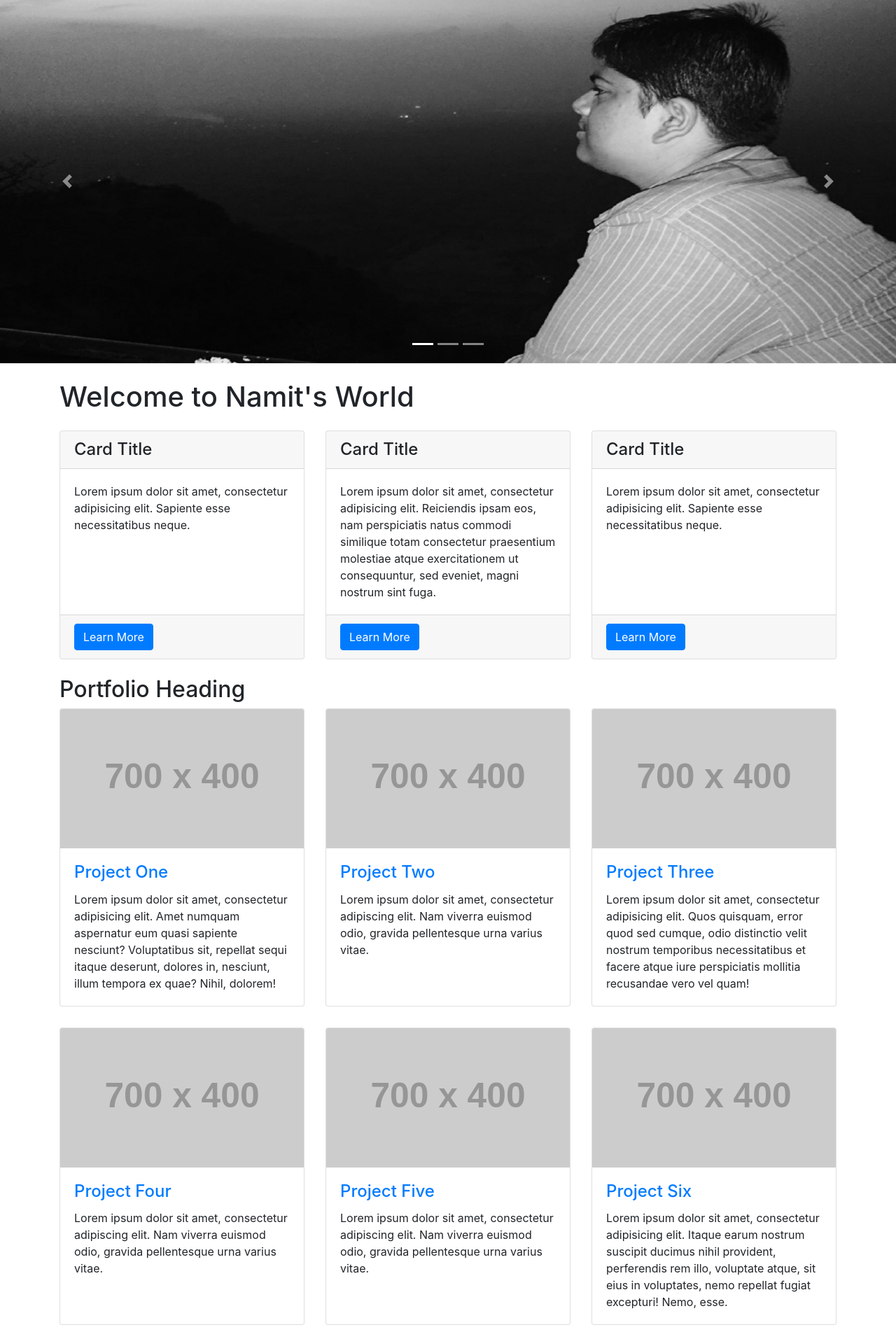
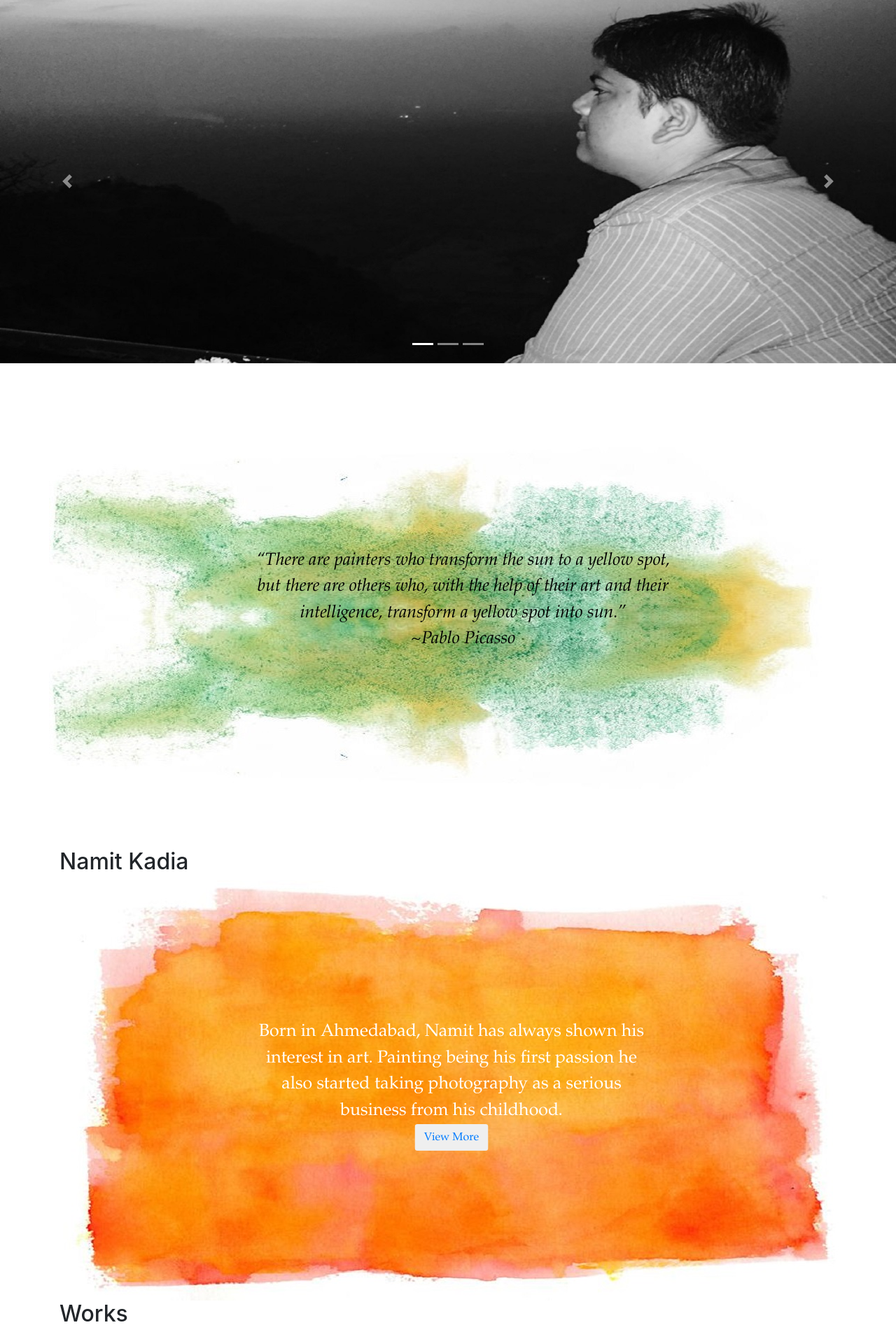
Before and after one commit to pratik-gajjar-13988/artnamitkadia, a PHP site: page / in a window 1280 px wide. Shown: the part 57-1960 px from the top of the page at 70% size. Run offline with PHP 8.4, Linux system fonts and the light colour scheme; data comes from the database, SQL or seed files in the repository; grey boxes labelled with a size stand in for pictures from a placeholder-image service; some libraries are stand-ins or nearby versions.

Commit message:
updated project

```diff
--- a/Admin/conn.php
+++ b/Admin/conn.php
@@ -1,5 +1,5 @@
 <?php
-	$link=mysqli_connect("localhost","root","","namit_art_gallery");
+	$link=mysqli_connect("localhost","root","","art_gallery");
 	if(mysqli_connect_error())
 	{
 		echo "Connection error".mysqli_connect_error();
--- a/css/style.css
+++ b/css/style.css
@@ -50,4 +50,34 @@ img.emptycart {
   width:100px;
   opacity: 0.3;
 }
-td.spaced {margin-left: 200px;}
+
+.imgcontainer {
+  display: block;
+  position: relative;
+  text-align: center;
+  color: white;
+
+}
+.centered {
+  position: absolute;
+  top: 50%;
+  left: 50%;
+  transform: translate(-50%, -50%);
+  font-size: 25px;
+  font-family:Palatino, URW Palladio L, serif;
+  color: #000;
+  text-decoration: none;
+  font-style: italic;
+}
+
+.centeredabout {
+  position: absolute;
+  top: 50%;
+  left: 50%;
+  transform: translate(-50%, -50%);
+  font-size: 25px;
+  font-family:Palatino, URW Palladio L, serif;
+  color: #fff;
+  text-decoration: none;
+
+}
--- a/index.php
+++ b/index.php
@@ -9,156 +9,65 @@
     <!-- Page Content -->
     <div class="container">
 
-      <h1 class="my-4">Welcome to Namit's World</h1>
+
 
       <!-- Marketing Icons Section -->
       <div class="row">
-        <div class="col-lg-4 mb-4">
-          <div class="card h-100">
-            <h4 class="card-header">Card Title</h4>
-            <div class="card-body">
-              <p class="card-text">Lorem ipsum dolor sit amet, consectetur adipisicing elit. Sapiente esse necessitatibus neque.</p>
-            </div>
-            <div class="card-footer">
-              <a href="#" class="btn btn-primary">Learn More</a>
+          <div class="imgcontainer">
+              <img src="images/home_img.jpg" alt="Snow" >
+              <div class="centered">“There are painters who transform the sun to a yellow spot, but there are others who, with the help of their art and their intelligence, transform a yellow spot into sun.” <p>~Pablo Picasso</p></div>
          </div>
     </div>
-        </div>
-        <div class="col-lg-4 mb-4">
-          <div class="card h-100">
-            <h4 class="card-header">Card Title</h4>
-            <div class="card-body">
-              <p class="card-text">Lorem ipsum dolor sit amet, consectetur adipisicing elit. Reiciendis ipsam eos, nam perspiciatis natus commodi similique totam consectetur praesentium molestiae atque exercitationem ut consequuntur, sed eveniet, magni nostrum sint fuga.</p>
-            </div>
-            <div class="card-footer">
-              <a href="#" class="btn btn-primary">Learn More</a>
-            </div>
-          </div>
-        </div>
-        <div class="col-lg-4 mb-4">
-          <div class="card h-100">
-            <h4 class="card-header">Card Title</h4>
-            <div class="card-body">
-              <p class="card-text">Lorem ipsum dolor sit amet, consectetur adipisicing elit. Sapiente esse necessitatibus neque.</p>
-            </div>
-            <div class="card-footer">
-              <a href="#" class="btn btn-primary">Learn More</a>
-            </div>
-          </div>
+    <h2>Namit Kadia</h2>
+    <div class="row">
+          <div class="imgcontainer">
+              <img src="images/home_about1.jpg" alt="Snow" >
+              <div class="centeredabout">Born in Ahmedabad, Namit has always shown his interest in art. Painting being his first passion he also started taking photography as a serious business from his childhood.<p><button class="btn"><a href="about.php">View More</a></button></p></div>
+
          </div>
     </div>
       <!-- /.row -->
 
       <!-- Portfolio Section -->
-      <h2>Portfolio Heading</h2>
+      <h2>Works</h2>
 
        <div class="row">
-        <div class="col-lg-4 col-sm-6 portfolio-item">
-          <div class="card h-100">
-            <a href="#"><img class="card-img-top" src="http://placehold.it/700x400" alt=""></a>
-            <div class="card-body">
-              <h4 class="card-title">
-                <a href="#">Project One</a>
-              </h4>
-              <p class="card-text">Lorem ipsum dolor sit amet, consectetur adipisicing elit. Amet numquam aspernatur eum quasi sapiente nesciunt? Voluptatibus sit, repellat sequi itaque deserunt, dolores in, nesciunt, illum tempora ex quae? Nihil, dolorem!</p>
-            </div>
-          </div>
-        </div>
-        <div class="col-lg-4 col-sm-6 portfolio-item">
-          <div class="card h-100">
-            <a href="#"><img class="card-img-top" src="http://placehold.it/700x400" alt=""></a>
-            <div class="card-body">
-              <h4 class="card-title">
-                <a href="#">Project Two</a>
-              </h4>
-              <p class="card-text">Lorem ipsum dolor sit amet, consectetur adipiscing elit. Nam viverra euismod odio, gravida pellentesque urna varius vitae.</p>
-            </div>
-          </div>
-        </div>
-        <div class="col-lg-4 col-sm-6 portfolio-item">
-          <div class="card h-100">
-            <a href="#"><img class="card-img-top" src="http://placehold.it/700x400" alt=""></a>
-            <div class="card-body">
-              <h4 class="card-title">
-                <a href="#">Project Three</a>
-              </h4>
-              <p class="card-text">Lorem ipsum dolor sit amet, consectetur adipisicing elit. Quos quisquam, error quod sed cumque, odio distinctio velit nostrum temporibus necessitatibus et facere atque iure perspiciatis mollitia recusandae vero vel quam!</p>
-            </div>
-          </div>
-        </div>
-        <div class="col-lg-4 col-sm-6 portfolio-item">
-          <div class="card h-100">
-            <a href="#"><img class="card-img-top" src="http://placehold.it/700x400" alt=""></a>
-            <div class="card-body">
-              <h4 class="card-title">
-                <a href="#">Project Four</a>
-              </h4>
-              <p class="card-text">Lorem ipsum dolor sit amet, consectetur adipiscing elit. Nam viverra euismod odio, gravida pellentesque urna varius vitae.</p>
-            </div>
-          </div>
-        </div>
-        <div class="col-lg-4 col-sm-6 portfolio-item">
-          <div class="card h-100">
-            <a href="#"><img class="card-img-top" src="http://placehold.it/700x400" alt=""></a>
-            <div class="card-body">
-              <h4 class="card-title">
-                <a href="#">Project Five</a>
-              </h4>
-              <p class="card-text">Lorem ipsum dolor sit amet, consectetur adipiscing elit. Nam viverra euismod odio, gravida pellentesque urna varius vitae.</p>
-            </div>
-          </div>
-        </div>
-        <div class="col-lg-4 col-sm-6 portfolio-item">
-          <div class="card h-100">
-            <a href="#"><img class="card-img-top" src="http://placehold.it/700x400" alt=""></a>
-            <div class="card-body">
-              <h4 class="card-title">
-                <a href="#">Project Six</a>
-              </h4>
-              <p class="card-text">Lorem ipsum dolor sit amet, consectetur adipisicing elit. Itaque earum nostrum suscipit ducimus nihil provident, perferendis rem illo, voluptate atque, sit eius in voluptates, nemo repellat fugiat excepturi! Nemo, esse.</p>
-            </div>
-          </div>
-        </div>
-      </div>
-      <!-- /.row -->
+      <?php
 
-      <!-- Features Section -->
-      <div class="row">
-        <div class="col-lg-6">
-          <h2>Modern Business Features</h2>
-          <p>The Modern Business template by Start Bootstrap includes:</p>
-          <ul>
-            <li>
-              <strong>Bootstrap v4</strong>
-            </li>
-            <li>jQuery</li>
-            <li>Font Awesome</li>
-            <li>Working contact form with validation</li>
-            <li>Unstyled page elements for easy customization</li>
-          </ul>
-          <p>Lorem ipsum dolor sit amet, consectetur adipisicing elit. Corporis, omnis doloremque non cum id reprehenderit, quisquam totam aspernatur tempora minima unde aliquid ea culpa sunt. Reiciendis quia dolorum ducimus unde.</p>
-        </div>
-        <div class="col-lg-6">
-          <img class="img-fluid rounded" src="http://placehold.it/700x450" alt="">
-        </div>
-      </div>
-      <!-- /.row -->
+$sql = "SELECT * FROM art_items";
+$result = mysqli_query($link, $sql);
 
-      <hr>
+if (mysqli_num_rows($result) > 0) {
+    // output data of each row
+      while($row = mysqli_fetch_assoc($result)) { ?>
 
-      <!-- Call to Action Section -->
-      <div class="row mb-4">
-        <div class="col-md-8">
-          <p>Lorem ipsum dolor sit amet, consectetur adipisicing elit. Molestias, expedita, saepe, vero rerum deleniti beatae veniam harum neque nemo praesentium cum alias asperiores commodi.</p>
-        </div>
-        <div class="col-md-4">
-          <a class="btn btn-lg btn-secondary btn-block" href="#">Call to Action</a>
+     <div class="col-lg-4 mb-4">
+          <div class="card h-100 text-center">
+
+            <img class="card-img-top img-responsive" src="<?php echo $row['source']; ?>" alt="<?php echo $row['name']; ?>">
+
           </div>
         </div>
 
+
+         <?php
+    }
+} else {
+    echo "0 results";
+}
+
+?>
+
+
+
+
+
+
+      </div>
     </div>
     <!-- /.container -->
 
+    <!-- Footer -->
      <?php
 
 	require('footer.php');
```
Also changed, not shown: admin/about_us_details.php (added, +73 -0 lines), images/home_about.jpg (added), images/home_about1.jpg (added), images/home_img.jpg (added). Lines whose indentation alone changed are shown as unchanged.
